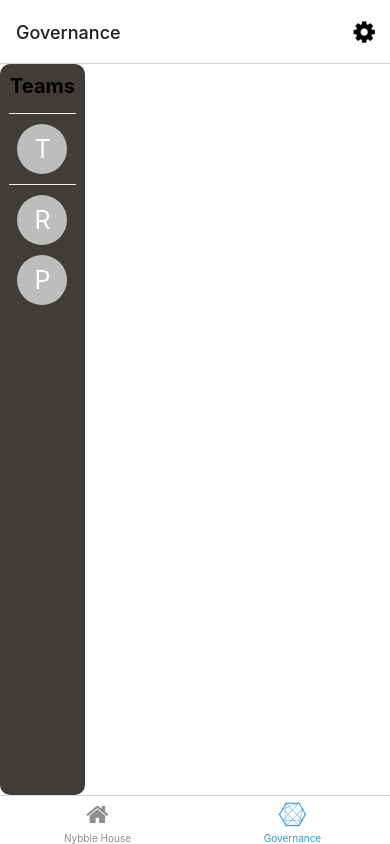
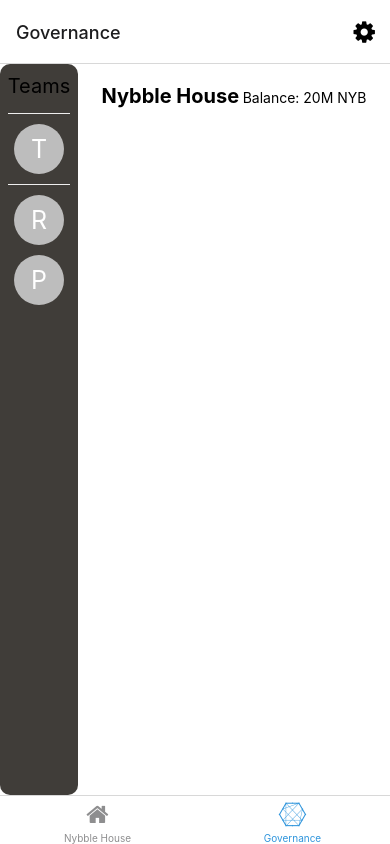
Before and after one commit to Nybble-House/nybble-house-client, a React Native app: screen /Governance in a window 390 px wide. Built offline with nearby package versions, Linux system fonts and the light colour scheme; what expo-linking would draw is missing.

Commit message:
new-component/FundingPot

```diff
--- /dev/null
+++ b/components/FundingPot.tsx
@@ -0,0 +1,31 @@
+import { useState } from 'react'
+import { StyleSheet } from 'react-native'
+import {View, Text } from './Themed'
+
+export const FundingPot = () => {
+    return (
+        <View style={ styles.container }>
+          <Text style={styles.title}>Nybble House</Text>
+          <Text>Balance: 20M NYB</Text>
+        </View>
+    )
+};
+
+const styles = StyleSheet.create({
+  container: {
+    flex: 1,
+    flexDirection: 'row',
+    alignItems: 'baseline',
+    justifyContent: 'space-evenly',
+    margin: 20,
+  },
+  title: {
+    fontSize: 20,
+    fontWeight: 'bold',
+  },
+  separator: {
+    marginVertical: 30,
+    height: 1,
+    width: '80%',
+  },
+});
--- a/components/ListTeams.tsx
+++ b/components/ListTeams.tsx
@@ -75,7 +75,7 @@ const styles = StyleSheet.create({
   },
   title: {
     fontSize: 20,
-    fontWeight: 'bold',
+    // fontWeight: 'bold',
     margin: 10
   },
   separator: {
--- a/screens/Governance.tsx
+++ b/screens/Governance.tsx
@@ -3,27 +3,16 @@ import { Header } from 'react-native-elements'
 import { Text, View } from '../components/Themed';
 
 import { ListTeams } from '../components/ListTeams'
+import { FundingPot } from '../components/FundingPot'
 
 export default function Governance() {
   return (
     <View style={styles.container}>
-      <View>
-        <ListTeams />
-        {/* <Header
-          backgroundColor="transparent"
-          backgroundImageStyle={{}}
-          barStyle="default"
-        centerComponent={ {text: 'MY TITLE', style: { color: '#fff' }} }
-          centerContainerStyle={{flexDirection: 'row'}}
-          containerStyle={{ width: 50 }}
-          leftComponent={{ icon: "menu", color: "#fff" }}
-          leftContainerStyle={{}}
-          // linearGradientProps={{}}
-          placement="left"
-          rightComponent={{}}
-          rightContainerStyle={{}}
-          statusBarProps={{}}
-        /> */}
+      <ListTeams />
+      <View style={styles.sectionRight}>
+        <FundingPot />
+        {/* <EventFeed /> */}
+        {/* <ActionMenu /> */}
       </View>
       {/* <Text style={styles.title}>Governance</Text> */}
       {/* <View style={styles.separator} lightColor="#eee" darkColor="rgba(255,255,255,0.1)" /> */}
@@ -39,7 +28,10 @@ const styles = StyleSheet.create({
     // flexWrap: 'wrap',
     alignItems: 'stretch',
     alignContent: 'flex-start',
-    justifyContent: 'space-between',
+    justifyContent: 'flex-start',
+  },
+  sectionRight: {
+    width: '80%'
   },
   title: {
     fontSize: 20,
```
